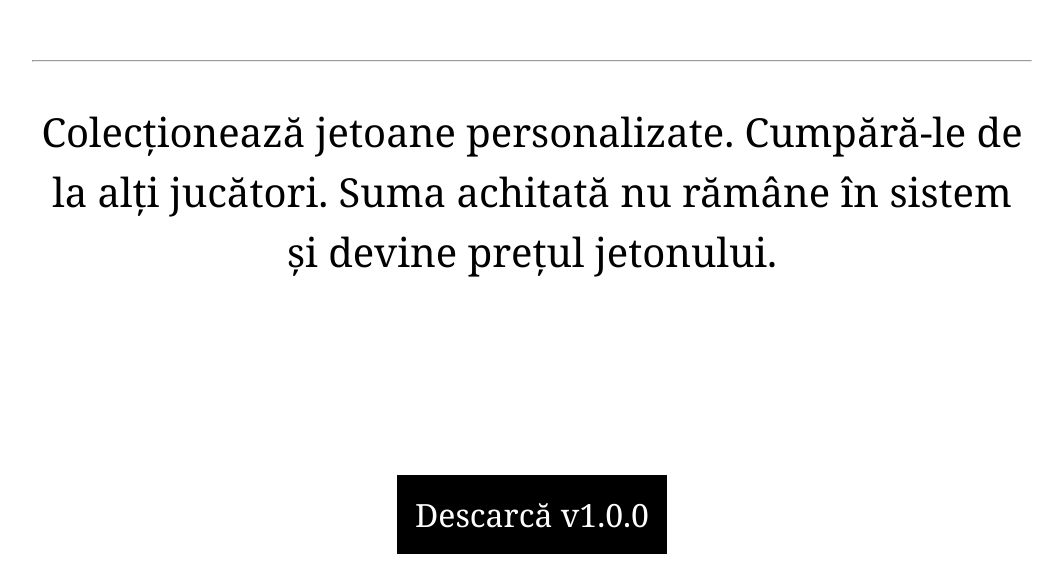
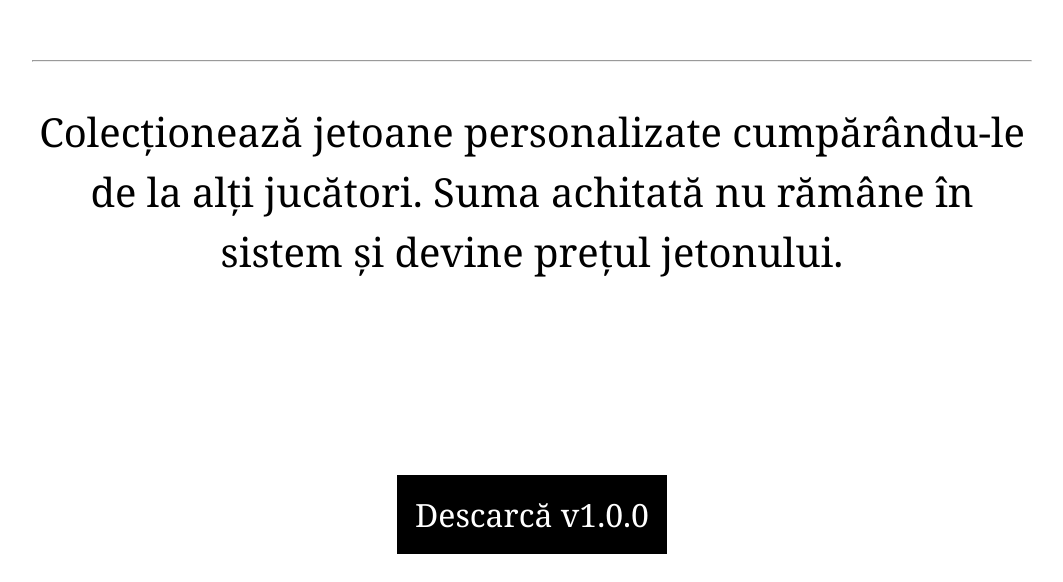
Before and after one commit to flavius-lupsa-tataru/finans, a plain HTML site: page index.html in a window 1280 px wide. Shown: the part 2711-3293 px from the top of the page, without its empty margins (108-1171 px from the left). Drawn offline with Linux system fonts and the light colour scheme.

Commit message:
Add files via upload

```diff
--- a/index.html
+++ b/index.html
@@ -37,7 +37,7 @@
       <hr>
       <p>Economisește pentru a achita taxa zilnică sau riști să-ți fie închis contul.</p>
       <hr>
-      <p>Colecționează jetoane personalizate. Cumpără-le de la alți jucători. Suma achitată nu rămâne în sistem și devine prețul jetonului.</p>
+      <p>Colecționează jetoane personalizate cumpărându-le de la alți jucători. Suma achitată nu rămâne în sistem și devine prețul jetonului.</p>
       <div class="spaced">
         <a href="finans-pass-2022.zip" download>Descarcă v1.0.0</a>
       </div>
```
Also changed, not shown: 1 other file.
